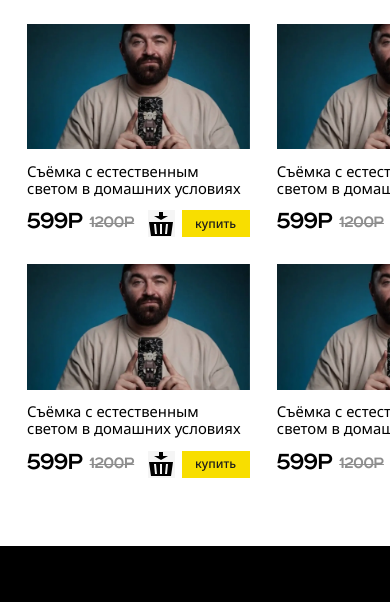
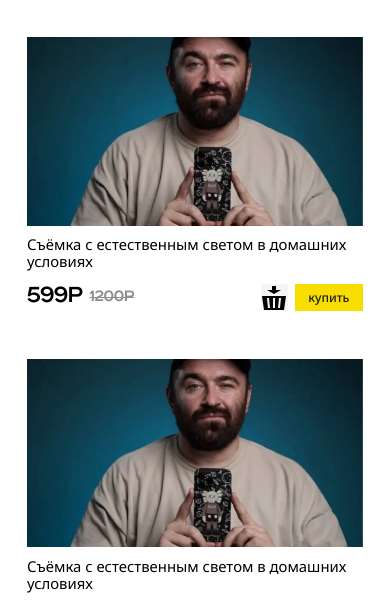
Before and after one commit to Daniil-Fox/giviplay, a website: page docs/category.html in a window 390 px wide. Shown: the part 204-806 px from the top of the page. Drawn offline with Linux system fonts and the light colour scheme; a web font is replaced by a local one.

Commit message:
fixed some

```diff
--- a/src/scss/components/_category.scss
+++ b/src/scss/components/_category.scss
@@ -2,10 +2,18 @@
   padding: 2rem 0 8rem;
   &__title {
     margin-bottom: 4rem;
+    @include mobile {
+      margin-bottom: 6rem;
+    }
   }
   &__grid {
     display: grid;
     grid-template-columns: repeat(3, 1fr);
     gap: 4rem;
+
+    @include mobile {
+      grid-template-columns: 1fr;
+      gap: 7rem;
+    }
   }
 }
--- a/src/scss/components/_get-pack.scss
+++ b/src/scss/components/_get-pack.scss
@@ -2,7 +2,21 @@
   margin: 2rem 0;
   background-color: #000;
   color: var(--white);
-
+  @include mobile {
+    min-height: 90vh;
+    padding: 4rem 0 0;
+    display: flex;
+    flex-direction: column;
+  }
+  .container {
+    @include mobile {
+      flex-grow: 1;
+      width: 100%;
+      display: flex;
+      flex-direction: column;
+      padding-right: var(--container-offset);
+    }
+  }
   &__title {
     color: var(--white);
     margin-bottom: 1.5rem;
@@ -23,7 +37,7 @@
     display: flex;
     align-items: center;
     gap: 1rem;
-    margin-bottom: 3rem;
+    margin-bottom: 2.5rem;
   }
 
   &__price {
@@ -48,6 +62,18 @@
     gap: 8rem;
     & > * {
       flex: 1;
+
+      @include mobile {
+        flex: unset;
+      }
+    }
+
+    @include mobile {
+      flex-grow: 1;
+      gap: 5rem;
+      flex-direction: column;
+      align-items: stretch;
+      justify-content: flex-start;
     }
   }
 
@@ -58,7 +84,14 @@
     width: 100%;
     flex-shrink: 0;
     position: relative;
-
+    @include mobile {
+      width: auto;
+      min-height: 50rem;
+      margin-top: auto;
+      flex-basis: unset;
+      margin-left: calc(-1 * var(--container-offset));
+      margin-right: calc(-1 * var(--container-offset));
+    }
     img {
       position: absolute;
       left: 0;
--- a/src/scss/components/_product.scss
+++ b/src/scss/components/_product.scss
@@ -19,6 +19,10 @@
   &__content {
     flex-grow: 1;
     padding-top: 2rem;
+
+    @include mobile {
+      padding-top: 1.5rem;
+    }
   }
 
   &__title {
```
Also changed, not shown: docs/css/main.css, 1 other file.
